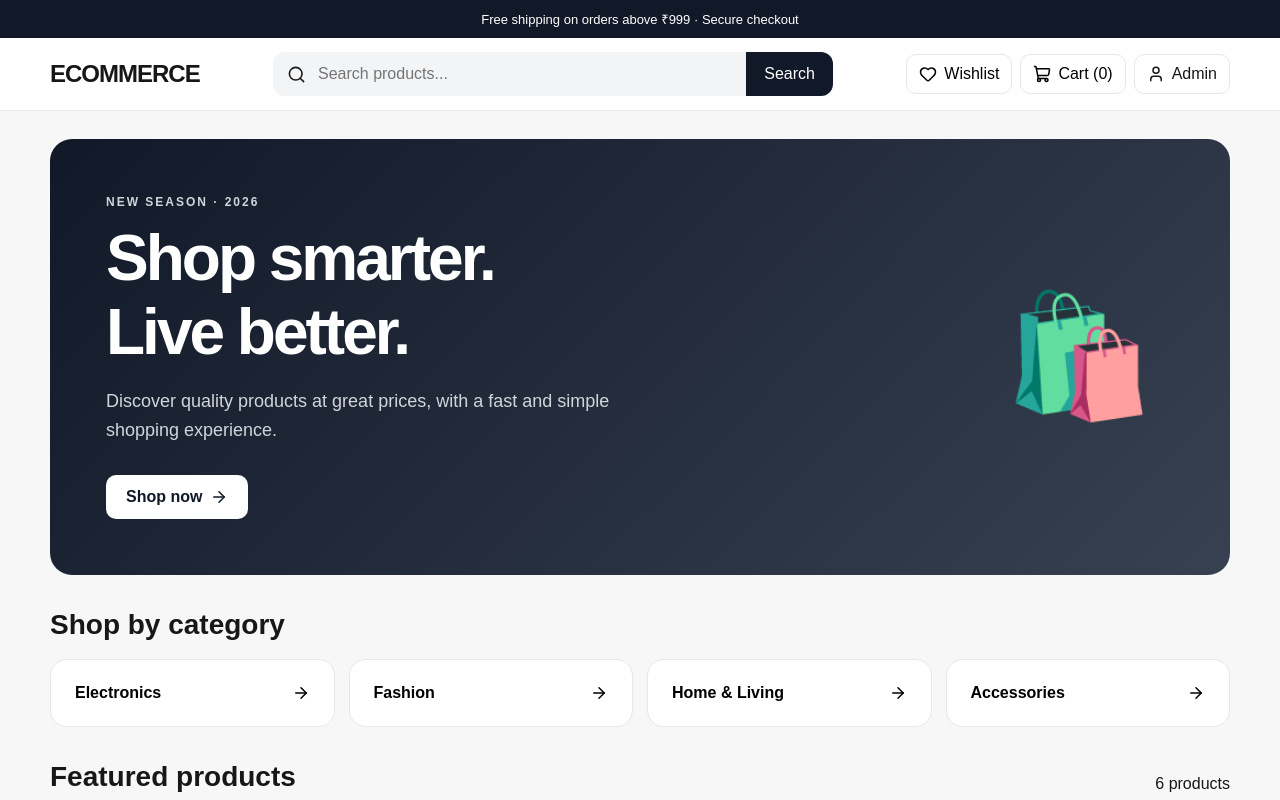
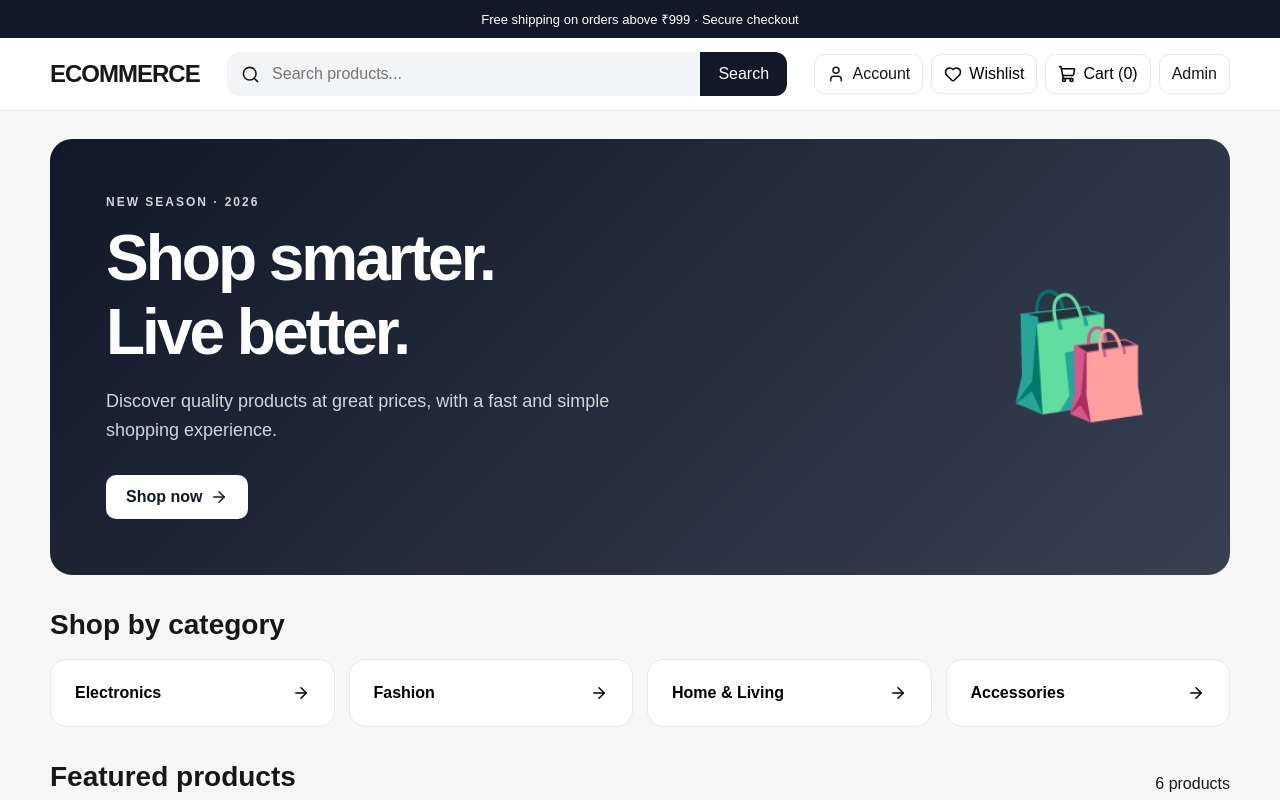
Before and after one commit to matrixirshu2/ECOMMERCE, a Next.js app: page / in a window 1280 px wide. Shown: the top 800 px of the page. Built offline with nearby package versions, Linux system fonts and the light colour scheme.

Commit message:
Connect cart persistence and checkout flow

```diff
--- a/app/page.tsx
+++ b/app/page.tsx
@@ -1,23 +1,26 @@
 'use client';
-import { useMemo, useState } from 'react';
+import { useEffect, useMemo, useState } from 'react';
 import { Search, ShoppingCart, Heart, User, X, Plus, Minus, ArrowRight } from 'lucide-react';
-import { defaultProducts, money, Product } from './store';
+import { defaultProducts, money } from './store';
 
+const CART_KEY='ecommerce-cart-v1';
 export default function Home() {
   const [query,setQuery]=useState(''); const [category,setCategory]=useState('All'); const [cart,setCart]=useState<Record<string,number>>({}); const [cartOpen,setCartOpen]=useState(false);
+  useEffect(()=>{try{setCart(JSON.parse(localStorage.getItem(CART_KEY)||'{}'))}catch{}},[]);
+  useEffect(()=>{localStorage.setItem(CART_KEY,JSON.stringify(cart))},[cart]);
   const categories=['All',...Array.from(new Set(defaultProducts.map(p=>p.category)))];
   const visible=useMemo(()=>defaultProducts.filter(p=>(category==='All'||p.category===category)&&`${p.name} ${p.category}`.toLowerCase().includes(query.toLowerCase())),[category,query]);
   const cartItems=defaultProducts.filter(p=>cart[p.id]); const count=Object.values(cart).reduce((a,b)=>a+b,0); const total=cartItems.reduce((s,p)=>s+p.price*cart[p.id],0);
   const add=(id:string)=>setCart(c=>({...c,[id]:(c[id]||0)+1})); const remove=(id:string)=>setCart(c=>{const n={...c};n[id]=(n[id]||0)-1;if(n[id]<=0)delete n[id];return n});
   return <>
     <div className="topbar">Free shipping on orders above ₹999 · Secure checkout</div>
-    <header className="nav"><div className="container nav-inner"><a className="logo" href="/">ECOMMERCE</a><div className="search"><Search size={19}/><input value={query} onChange={e=>setQuery(e.target.value)} placeholder="Search products..."/><button onClick={()=>document.getElementById('products')?.scrollIntoView({behavior:'smooth'})}>Search</button></div><div className="actions"><button className="action"><Heart size={18}/><span>Wishlist</span></button><button className="action" onClick={()=>setCartOpen(true)}><ShoppingCart size={18}/><span>Cart ({count})</span></button><a className="action" href="/admin"><User size={18}/><span>Admin</span></a></div></div></header>
+    <header className="nav"><div className="container nav-inner"><a className="logo" href="/">ECOMMERCE</a><div className="search"><Search size={19}/><input value={query} onChange={e=>setQuery(e.target.value)} placeholder="Search products..."/><button onClick={()=>document.getElementById('products')?.scrollIntoView({behavior:'smooth'})}>Search</button></div><div className="actions"><a className="action" href="/login"><User size={18}/><span>Account</span></a><button className="action"><Heart size={18}/><span>Wishlist</span></button><button className="action" onClick={()=>setCartOpen(true)}><ShoppingCart size={18}/><span>Cart ({count})</span></button><a className="action" href="/admin"><span>Admin</span></a></div></div></header>
     <main className="container"><section className="hero"><div><div className="eyebrow">NEW SEASON · 2026</div><h1>Shop smarter.<br/>Live better.</h1><p>Discover quality products at great prices, with a fast and simple shopping experience.</p><a className="btn" href="#products">Shop now <ArrowRight size={18}/></a></div><div className="hero-art">🛍️</div></section>
       <div className="section-title"><h2>Shop by category</h2></div><div className="categories">{categories.slice(1).map(c=><button key={c} className={`category ${category===c?'active':''}`} onClick={()=>setCategory(c)}>{c}<ArrowRight size={18}/></button>)}</div>
       <div className="section-title" id="products"><h2>Featured products</h2><span>{visible.length} products</span></div><div className="filters">{categories.map(c=><button key={c} className={category===c?'selected':''} onClick={()=>setCategory(c)}>{c}</button>)}</div>
       <section className="products">{visible.map(p=><article className="card" key={p.id}><div className="product-image">{p.emoji}<button className="heart"><Heart size={18}/></button></div><div className="card-body"><small>{p.category}</small><h3>{p.name}</h3><p>{p.description}</p><div className="card-footer"><span className="price">{money(p.price)}</span><button className="add" onClick={()=>{add(p.id);setCartOpen(true)}}><Plus size={17}/> Add</button></div></div></article>)}</section>
       {visible.length===0&&<div className="empty">No products found. Try another search.</div>}<section className="trust"><div><strong>🚚 Fast delivery</strong><span>Reliable shipping</span></div><div><strong>🔒 Secure checkout</strong><span>Your data is protected</span></div><div><strong>↩️ Easy returns</strong><span>Simple return process</span></div><div><strong>💬 Support</strong><span>We're here to help</span></div></section></main>
-    <footer className="footer"><div className="container footer-grid"><div><strong>ECOMMERCE</strong><p>Modern online shopping, built for customers and businesses.</p></div><div><strong>Store</strong><p>Products<br/>Categories<br/>Offers</p></div><div><strong>Help</strong><p>Contact us<br/>Shipping<br/>Returns</p></div><div><strong>Account</strong><p>Login<br/>Orders<br/>Wishlist</p></div></div></footer>
-    {cartOpen&&<div className="overlay" onClick={()=>setCartOpen(false)}><aside className="cart-panel" onClick={e=>e.stopPropagation()}><div className="cart-head"><h2>Your cart</h2><button onClick={()=>setCartOpen(false)}><X/></button></div>{cartItems.length===0?<div className="cart-empty">Your cart is empty.</div>:<>{cartItems.map(p=><div className="cart-item" key={p.id}><span className="cart-icon">{p.emoji}</span><div><strong>{p.name}</strong><small>{money(p.price)}</small><div className="qty"><button onClick={()=>remove(p.id)}><Minus size={14}/></button><span>{cart[p.id]}</span><button onClick={()=>add(p.id)}><Plus size={14}/></button></div></div></div>)}<div className="cart-total"><span>Total</span><strong>{money(total)}</strong></div><button className="checkout" onClick={()=>alert('Checkout is ready for payment-gateway integration.')}>Proceed to checkout</button></>}</aside></div>}
+    <footer className="footer"><div className="container footer-grid"><div><strong>ECOMMERCE</strong><p>Modern online shopping, built for customers and businesses.</p></div><div><strong>Store</strong><p>Products<br/>Categories<br/>Offers</p></div><div><strong>Help</strong><p>Contact us<br/>Shipping<br/>Returns</p></div><div><strong>Account</strong><p><a href="/login">Login</a><br/><a href="/orders">Orders</a><br/>Wishlist</p></div></div></footer>
+    {cartOpen&&<div className="overlay" onClick={()=>setCartOpen(false)}><aside className="cart-panel" onClick={e=>e.stopPropagation()}><div className="cart-head"><h2>Your cart</h2><button onClick={()=>setCartOpen(false)}><X/></button></div>{cartItems.length===0?<div className="cart-empty">Your cart is empty.</div>:<>{cartItems.map(p=><div className="cart-item" key={p.id}><span className="cart-icon">{p.emoji}</span><div><strong>{p.name}</strong><small>{money(p.price)}</small><div className="qty"><button onClick={()=>remove(p.id)}><Minus size={14}/></button><span>{cart[p.id]}</span><button onClick={()=>add(p.id)}><Plus size={14}/></button></div></div></div>)}<div className="cart-total"><span>Total</span><strong>{money(total)}</strong></div><a className="checkout" href="/checkout" style={{display:'block',textAlign:'center'}}>Proceed to checkout</a></>}</aside></div>}
   </>;
 }
```
